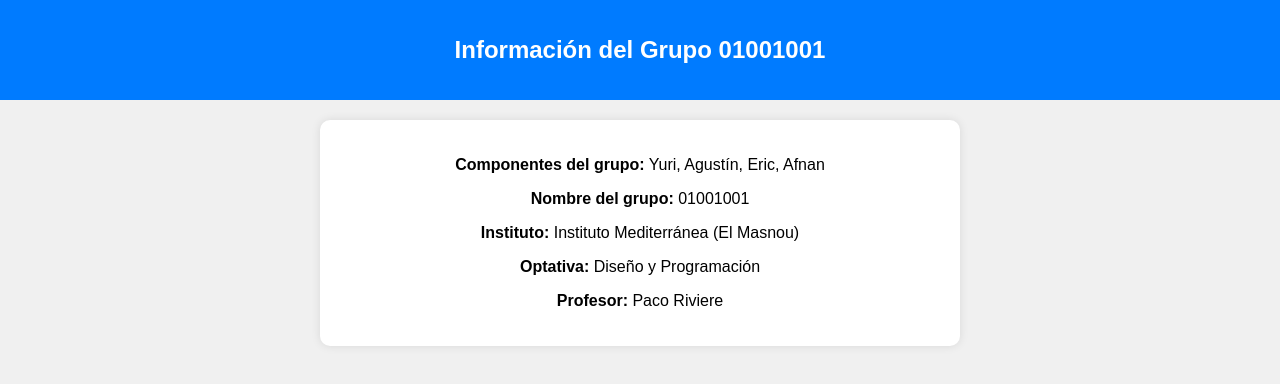
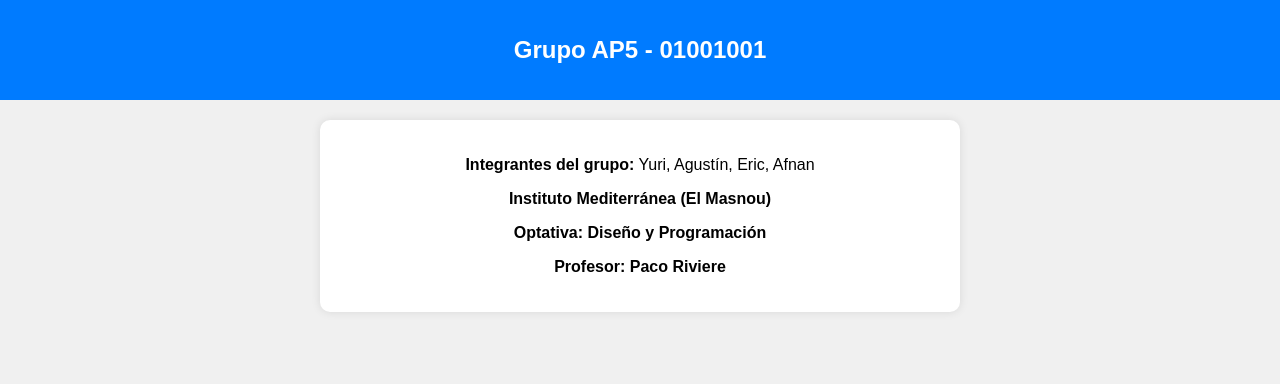
Before and after one commit to dipsy43/01001001, a plain HTML site: page index.html in a window 1280 px wide. Drawn offline with Linux system fonts and the light colour scheme.

Commit message:
Update index.html

```diff
--- a/index.html
+++ b/index.html
@@ -3,7 +3,7 @@
 <head>
     <meta charset="UTF-8">
     <meta name="viewport" content="width=device-width, initial-scale=1.0">
-    <title>Información del Grupo 01001001</title>
+    <title>AP5 - 01001001</title>
     <style>
         body {
             font-family: Arial, sans-serif;
@@ -35,12 +35,11 @@
 </head>
 <body>
     <header>
-        <h1>Información del Grupo 01001001</h1>
+        <h1>Grupo AP5 - 01001001</h1>
     </header>
     <div class="container">
-        <p><strong>Componentes del grupo:</strong> Yuri, Agustín, Eric, Afnan</p>
-        <p><strong>Nombre del grupo:</strong> 01001001</p>
-        <p><strong>Instituto:</strong> Instituto Mediterránea (El Masnou)</p>
+        <p><strong>Integrantes del grupo:</strong> Yuri, Agustín, Eric, Afnan</p>
+        <p><strong>Instituto Mediterránea (El Masnou)</p>
         <p><strong>Optativa:</strong> Diseño y Programación</p>
         <p><strong>Profesor:</strong> Paco Riviere</p>
     </div>
```
